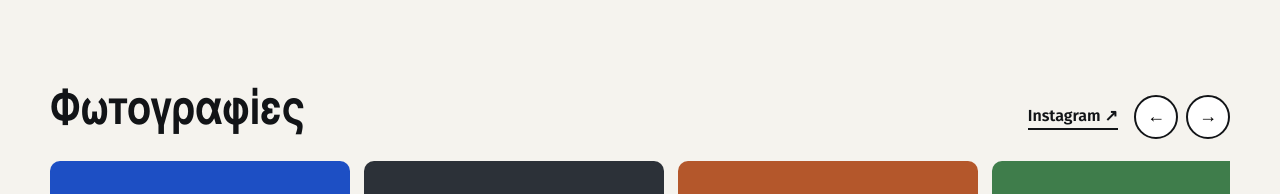
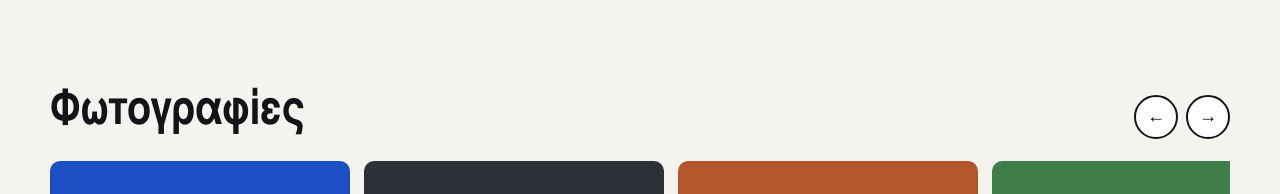
Before and after one commit to alican-capraz/Angel-demo, a plain HTML site: page angel-1-mavi.html in a window 1280 px wide. Shown: the part 1858-2052 px from the top of the page. Drawn offline with Linux system fonts and the light colour scheme; a web font is replaced by a local one.

Commit message:
Remove placeholder Instagram handle (belonged to an unrelated account); hide IG links until real handle is set
Co-Authored-By: Claude Opus 5.5 <noreply@anthropic.com>
Claude-Session: https://claude.ai/code/session_01BCyRyiZuawwbRkPmiJLsau

```diff
--- a/angel-1-mavi.html
+++ b/angel-1-mavi.html
@@ -225,7 +225,7 @@ const CONFIG = {
   phone: "+30 2299 000000",                // ÖRNEK
   whatsapp: "302299000000",                // ÖRNEK
   viber: "302299000000",                   // ÖRNEK
-  instagram: "angel.barbershop",           // ÖRNEK
+  instagram: "",                           // Aggelos'un gerçek hesabı (boşsa Instagram linkleri gizlenir)
   mapQuery: "Porto Rafti, Greece",
   embedMap: true,                          // gerçek sitede true: gömülü Google Maps
   demoNote: true,                          // altbilgide "örnek içerik" notu
@@ -470,7 +470,8 @@ const CONFIG = {
     document.querySelectorAll(".js-tel-text").forEach(s => s.textContent = C.phone);
     document.querySelectorAll(".js-wa").forEach(a => { a.href = "https://wa.me/" + C.whatsapp; a.target = "_blank"; a.rel = "noopener"; });
     document.querySelectorAll(".js-viber").forEach(a => a.href = "viber://chat?number=%2B" + C.viber);
-    document.querySelectorAll(".js-ig").forEach(a => { a.href = "https://instagram.com/" + C.instagram; a.target = "_blank"; a.rel = "noopener"; });
+    document.querySelectorAll(".js-ig").forEach(a => { a.hidden = !C.instagram; a.style.display = C.instagram ? "" : "none";
+      if (C.instagram) { a.href = "https://instagram.com/" + C.instagram; a.target = "_blank"; a.rel = "noopener"; } });
     document.querySelectorAll(".js-dir").forEach(a => { a.href = "https://www.google.com/maps/dir/?api=1&destination=" + encodeURIComponent(C.mapQuery); a.target = "_blank"; a.rel = "noopener"; });
   }
 
```
Also changed, not shown: angel-2-sade.html (+3 -2 lines), angel-3-klasik.html (+3 -2 lines).
